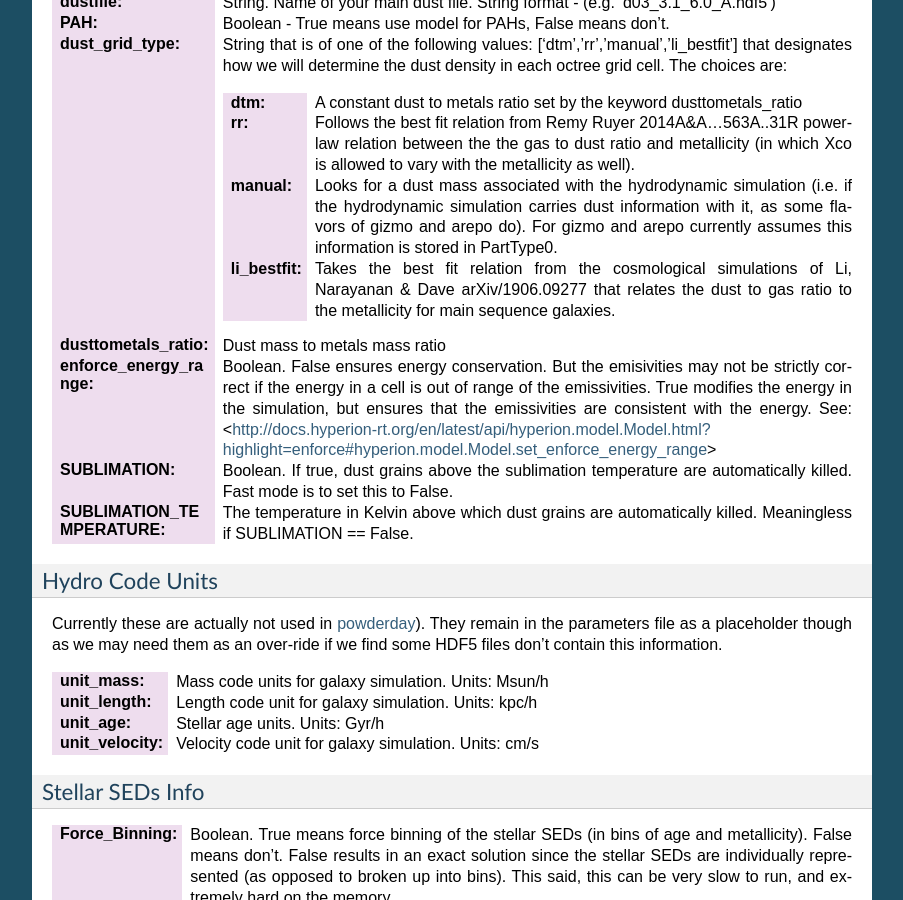
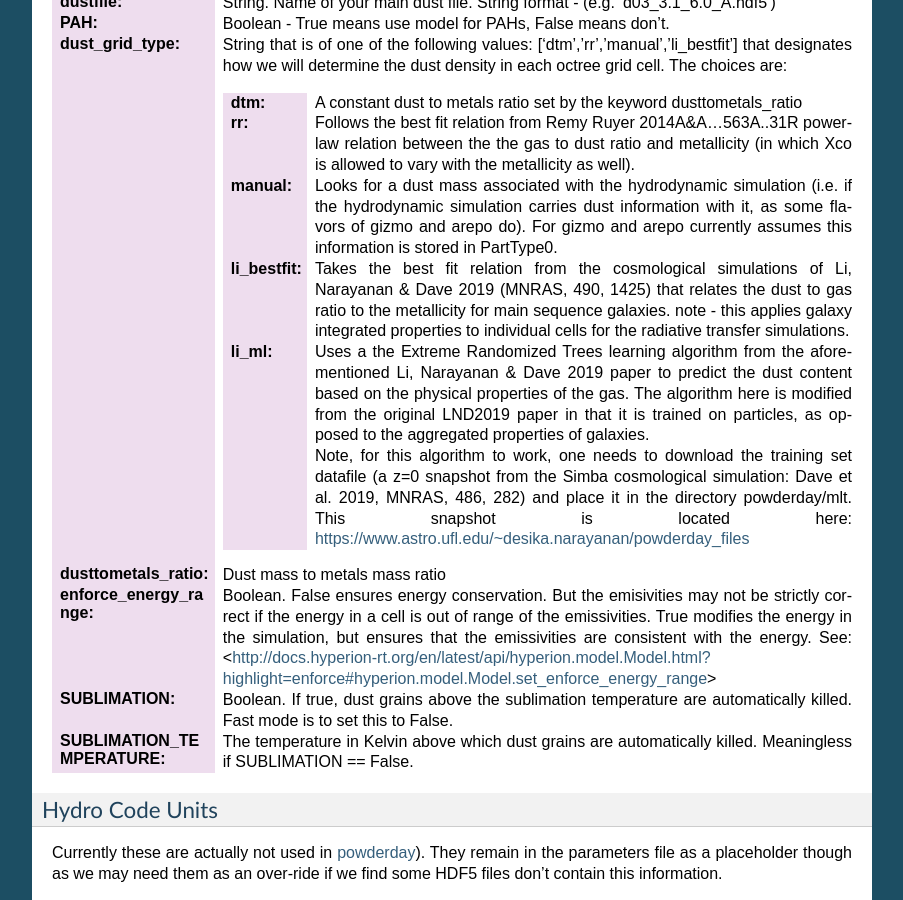
Before and after one commit to dnarayanan/powderday, a Sphinx documentation site: the page built from docs/parameters_description.rst, in a window 1280 px wide and 900 px high, scrolled down 1385 px. Shown: the whole window, without its empty margins (198-1101 px from the left). Built offline with Sphinx 7.4.7, drawn with Linux system fonts in a browser that asks for light colours.

Commit message:
ML dust docs updated

```diff
--- a/docs/parameters_description.rst
+++ b/docs/parameters_description.rst
@@ -148,11 +148,23 @@ Dust Information
             arepo do).  For gizmo and arepo currently assumes this
             information is stored in PartType0.
    :li_bestfit: Takes the best fit relation from the cosmological
-                simulations of Li, Narayanan & Dave arXiv/1906.09277
-                that relates the dust to gas ratio to the metallicity
-                for main sequence galaxies.
+                simulations of Li, Narayanan & Dave 2019 (MNRAS,
+                490, 1425) that relates the dust to gas ratio to the
+                metallicity for main sequence galaxies.  note - this
+                applies galaxy integrated properties to individual cells for the radiative transfer simulations.
 
+   :li_ml: Uses a the Extreme Randomized Trees learning algorithm from
+           the aforementioned Li, Narayanan & Dave 2019 paper to
+           predict the dust content based on the physical properties
+           of the gas.  The algorithm here is modified from the
+           original LND2019 paper in that it is trained on particles,
+           as opposed to the aggregated properties of galaxies.
 
+	   Note, for this algorithm to work, one needs to download the
+	   training set datafile (a z=0 snapshot from the Simba
+	   cosmological simulation: Dave et al. 2019, MNRAS, 486, 282)
+	   and place it in the directory powderday/mlt.  This snapshot
+	   is located here: https://www.astro.ufl.edu/~desika.narayanan/powderday_files
 
 :dusttometals_ratio:
 
```
